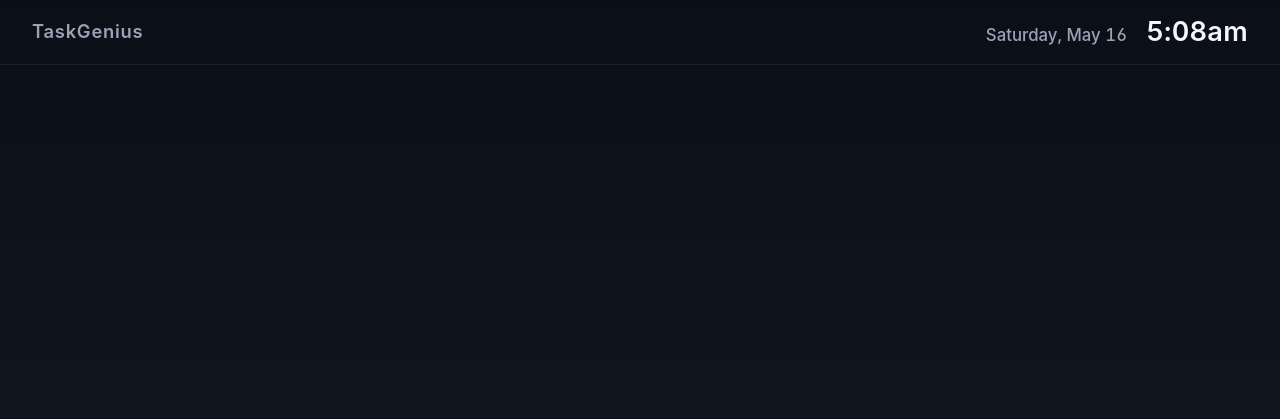
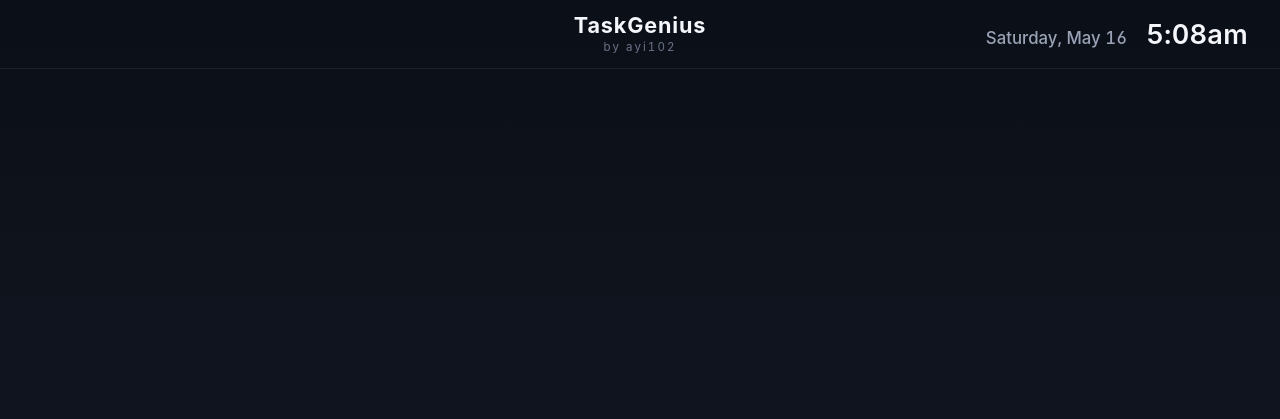
Before and after one commit to ayi102/TaskGenius, a Flask app: page / in a window 1280 px wide. Shown: the top 419 px of the page. Run offline with Flask 3, Linux system fonts and the light colour scheme; data that the repository does not hold is empty.

Commit message:
Cosmetic changes

```diff
--- a/static/css/display.css
+++ b/static/css/display.css
@@ -46,24 +46,42 @@
 
 .display-header {
   flex: 0 0 auto;
-  display: flex;
+  display: grid;
+  grid-template-columns: 1fr auto 1fr;
   align-items: center;
-  justify-content: space-between;
+  gap: 1rem;
   padding: 0.9rem 2rem;
   border-bottom: 1px solid var(--rule);
 }
 
-.brand {
-  font-size: 1.15em;
-  font-weight: 600;
-  letter-spacing: 0.04em;
-  color: var(--muted);
+.header-side {
+  display: flex;
+  align-items: baseline;
 }
 
 .header-meta {
-  display: flex;
-  align-items: baseline;
+  justify-content: flex-end;
   gap: 1.2rem;
+}
+
+.brand {
+  text-align: center;
+  line-height: 1.1;
+}
+
+.brand-name {
+  font-size: 1.35em;
+  font-weight: 700;
+  letter-spacing: 0.04em;
+  color: var(--text);
+}
+
+.brand-by {
+  font-size: 0.72em;
+  color: var(--faint);
+  letter-spacing: 0.18em;
+  text-transform: lowercase;
+  margin-top: 0.2rem;
 }
 
 .date {
--- a/templates/display.html
+++ b/templates/display.html
@@ -8,8 +8,12 @@
 </head>
 <body>
   <header class="display-header">
-    <div class="brand">TaskGenius</div>
-    <div class="header-meta">
+    <div class="header-side"></div>
+    <div class="brand">
+      <div class="brand-name">TaskGenius</div>
+      <div class="brand-by">by ayi102</div>
+    </div>
+    <div class="header-side header-meta">
       <span id="date" class="date"></span>
       <span class="clock" id="clock"></span>
     </div>
```
